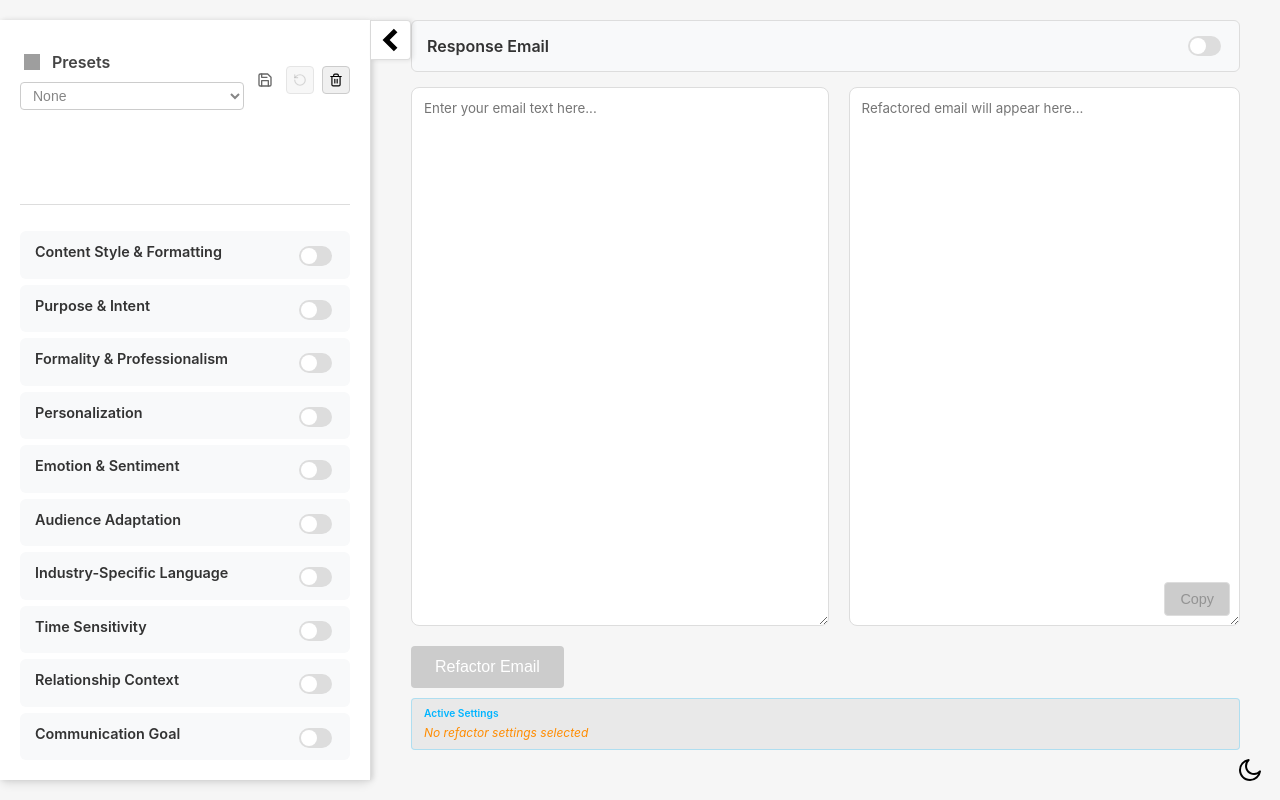
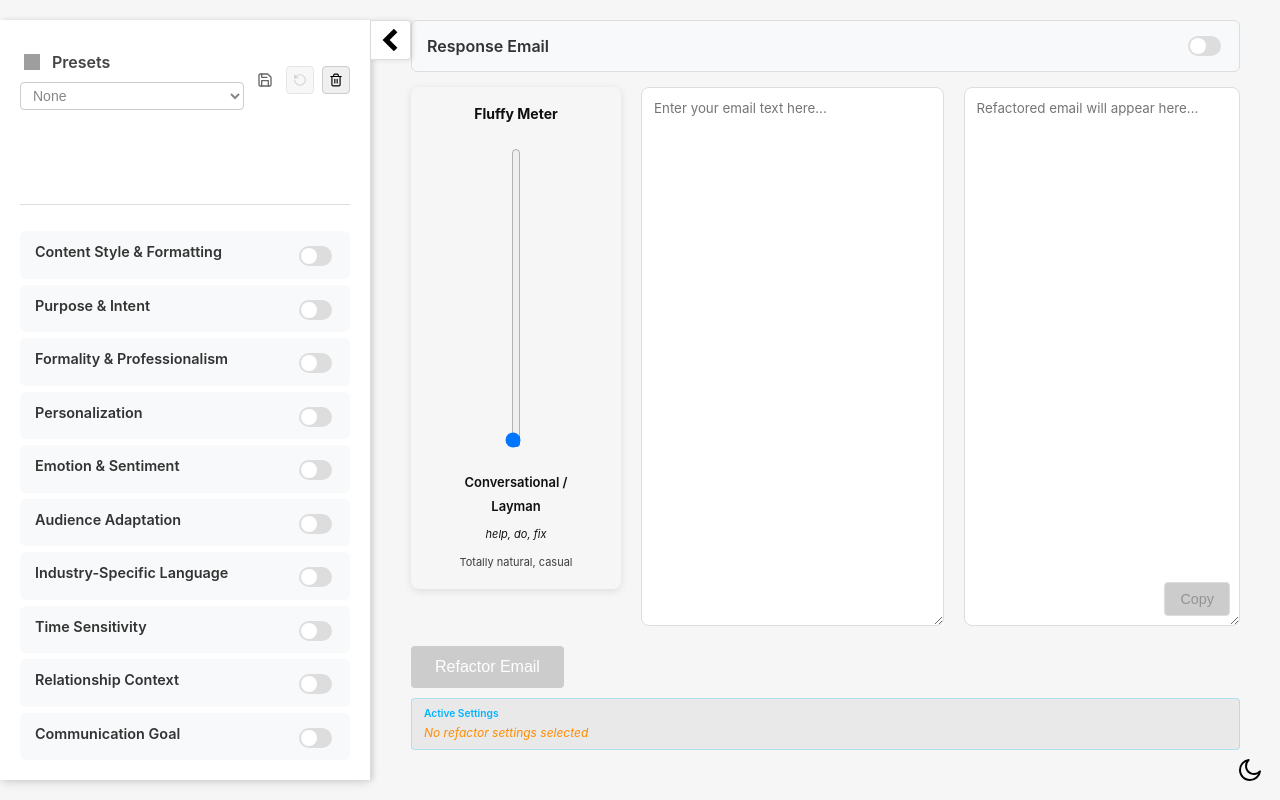
Before and after one commit to ScottBruton/emailRefactor, a React (Vite) app: page / in a window 1280 px wide. Built offline with nearby package versions, Linux system fonts and the light colour scheme; grey boxes are pictures that could not be loaded.

Commit message:
fluffy meter

```diff
--- a/src/App.css
+++ b/src/App.css
@@ -278,11 +278,101 @@ select:focus {
   border-radius: 4px;
 }
 
+.panels-container {
+  display: flex;
+  gap: 20px;
+  flex: 1;
+  min-height: 300px;
+  position: relative;
+}
+
+.fluffy-meter-container {
+  display: flex;
+  flex-direction: column;
+  align-items: center;
+  gap: 10px;
+  background: var(--background-secondary);
+  padding: 15px;
+  border-radius: 8px;
+  box-shadow: 0 2px 8px rgba(0, 0, 0, 0.1);
+  width: 180px;
+  height: fit-content;
+  position: sticky;
+  top: 20px;
+}
+
+.fluffy-meter-container h3 {
+  margin: 0;
+  font-size: 14px;
+  color: var(--text-primary);
+  text-align: center;
+  margin-bottom: 10px;
+  writing-mode: horizontal-tb;
+  transform: none;
+}
+
+.fluffy-meter {
+  width: 40px;
+  height: 300px;
+  writing-mode: bt-lr;
+  -webkit-appearance: slider-vertical;
+  appearance: slider-vertical;
+  background: var(--background-primary);
+  cursor: pointer;
+}
+
+.fluffy-meter::-webkit-slider-thumb {
+  -webkit-appearance: none;
+  appearance: none;
+  width: 20px;
+  height: 20px;
+  background: var(--accent-color);
+  border-radius: 50%;
+  cursor: pointer;
+}
+
+.fluffy-meter::-webkit-slider-runnable-track {
+  width: 10px;
+  cursor: pointer;
+  background: var(--background-tertiary);
+  border-radius: 5px;
+}
+
+.fluffy-level-indicator {
+  font-size: 12px;
+  color: var(--text-primary);
+  text-align: center;
+  margin-top: 10px;
+  min-height: 80px;
+  display: flex;
+  flex-direction: column;
+  align-items: center;
+  justify-content: center;
+  gap: 4px;
+  padding: 0 5px;
+  width: 150px;
+}
+
+.level-name {
+  font-weight: 600;
+  font-size: 13px;
+  color: var(--accent-color);
+}
+
+.level-examples {
+  font-style: italic;
+  color: var(--text-secondary);
+  font-size: 11px;
+}
+
+.level-comment {
+  font-size: 11px;
+  opacity: 0.8;
+}
+
 .panels {
   display: flex;
   flex: 1;
-  min-height: 300px;
-  height: auto;
   gap: 20px;
   margin-bottom: 20px;
 }
@@ -1419,3 +1509,17 @@ select:focus {
 .dark-theme .preset-selection .delete-preset-button img {
   filter: invert(1);
 }
+
+/* Dark theme adjustments */
+.dark-theme .fluffy-meter-container {
+  background: #1f1f1f;
+  border: 1px solid #333;
+}
+
+.dark-theme .fluffy-meter::-webkit-slider-thumb {
+  background: #007bff;
+}
+
+.dark-theme .fluffy-meter::-webkit-slider-runnable-track {
+  background: #333;
+}
--- a/src/App.jsx
+++ b/src/App.jsx
@@ -28,6 +28,7 @@ function App() {
   const [isDeleteModalOpen, setIsDeleteModalOpen] = useState(false);
   const [presetToDelete, setPresetToDelete] = useState(null);
   const [customPresets, setCustomPresets] = useState({});
+  const [fluffLevel, setFluffLevel] = useState(1);
 
   const styleControlsRef = useRef(null);
 
@@ -80,6 +81,59 @@ function App() {
     goal: 'inform'
   });
 
+  const fluffLevels = {
+    1: {
+      name: "Conversational / Layman",
+      examples: "help, do, fix",
+      comment: "Totally natural, casual"
+    },
+    2: {
+      name: "Friendly but clear",
+      examples: "assist, use, show",
+      comment: "Good for personal or internal emails"
+    },
+    3: {
+      name: "Professional but plain",
+      examples: "support, guide, build",
+      comment: "Common in clean, polite emails"
+    },
+    4: {
+      name: "Formal/Polished",
+      examples: "facilitate, implement",
+      comment: "Polite and competent"
+    },
+    5: {
+      name: "Business Casual",
+      examples: "enable, engage, optimize",
+      comment: "Still okay in work emails"
+    },
+    6: {
+      name: "Semi-jargony",
+      examples: "empower, streamline, align",
+      comment: "Borderline buzzwordy"
+    },
+    7: {
+      name: "Upper-limit human",
+      examples: "leverage, deploy, execute",
+      comment: "Max before it sounds artificial"
+    },
+    8: {
+      name: "AI Fluff Begins",
+      examples: "transformative, innovative synergies",
+      comment: "Buzzwords stacked"
+    },
+    9: {
+      name: "AI Manifesto Mode",
+      examples: "paradigm-shifting, thought-leadership",
+      comment: "Confident but vague"
+    },
+    10: {
+      name: "Buzzword Soup",
+      examples: "holistic frameworks of excellence",
+      comment: "Sounds like it means a lot, says nothing"
+    }
+  };
+
   // Preset definitions
   const presets = {
     none: { label: "None" },
@@ -1060,6 +1114,9 @@ function App() {
       console.log('Input text:', inputText);
       console.log('Enabled categories:', enabledCategories);
       console.log('Selected styles:', styles);
+      console.log('Fluff level:', fluffLevel, '- Type:', fluffLevels[fluffLevel].name);
+      console.log('Fluff examples:', fluffLevels[fluffLevel].examples);
+      console.log('Fluff comment:', fluffLevels[fluffLevel].comment);
 
       if (!inputText.trim()) {
         console.log('Error: Empty input text');
@@ -1110,6 +1167,12 @@ function App() {
         urgency: styles.urgency || 'no-urgency',
         relationshipType: styles.relationshipType || 'established',
         goal: styles.goal || 'inform',
+        fluffLevel: {
+          level: fluffLevel,
+          name: fluffLevels[fluffLevel].name,
+          examples: fluffLevels[fluffLevel].examples,
+          comment: fluffLevels[fluffLevel].comment
+        },
         enabledCategories
       };
 
@@ -1551,6 +1614,25 @@ function App() {
               readOnly
             />
           )}
+
+          <div className="panels-container">
+            <div className="fluffy-meter-container">
+              <h3>Fluffy Meter</h3>
+              <input
+                type="range"
+                min="1"
+                max="10"
+                value={fluffLevel}
+                onChange={(e) => setFluffLevel(parseInt(e.target.value))}
+                className="fluffy-meter"
+                orient="vertical"
+              />
+              <div className="fluffy-level-indicator">
+                <div className="level-name">{fluffLevels[fluffLevel].name}</div>
+                <div className="level-examples">{fluffLevels[fluffLevel].examples}</div>
+                <div className="level-comment">{fluffLevels[fluffLevel].comment}</div>
+              </div>
+            </div>
 
             <div className="panels">
               <textarea
@@ -1580,6 +1662,7 @@ function App() {
                 </button>
               </div>
             </div>
+          </div>
 
           <button
             onClick={handleRefactor}
@@ -1596,6 +1679,7 @@ function App() {
                 <div className="no-settings">No refactor settings selected</div>
               ) : (
                 <>
+                  <div><span className="setting-category">Fluff Level:</span> {fluffLevels[fluffLevel].name} ({fluffLevel}/10)</div>
                   {enabledCategories.contentStyle &&
                     <div><span className="setting-category">Content:</span> {styles.tone}, {styles.languageComplexity}, {styles.grammarSpelling}, {styles.conciseness}, {styles.structure}, {styles.formatting}, {styles.emailLength}, {styles.clarity}</div>
                   }
```
Lines whose indentation alone changed are shown as unchanged.
